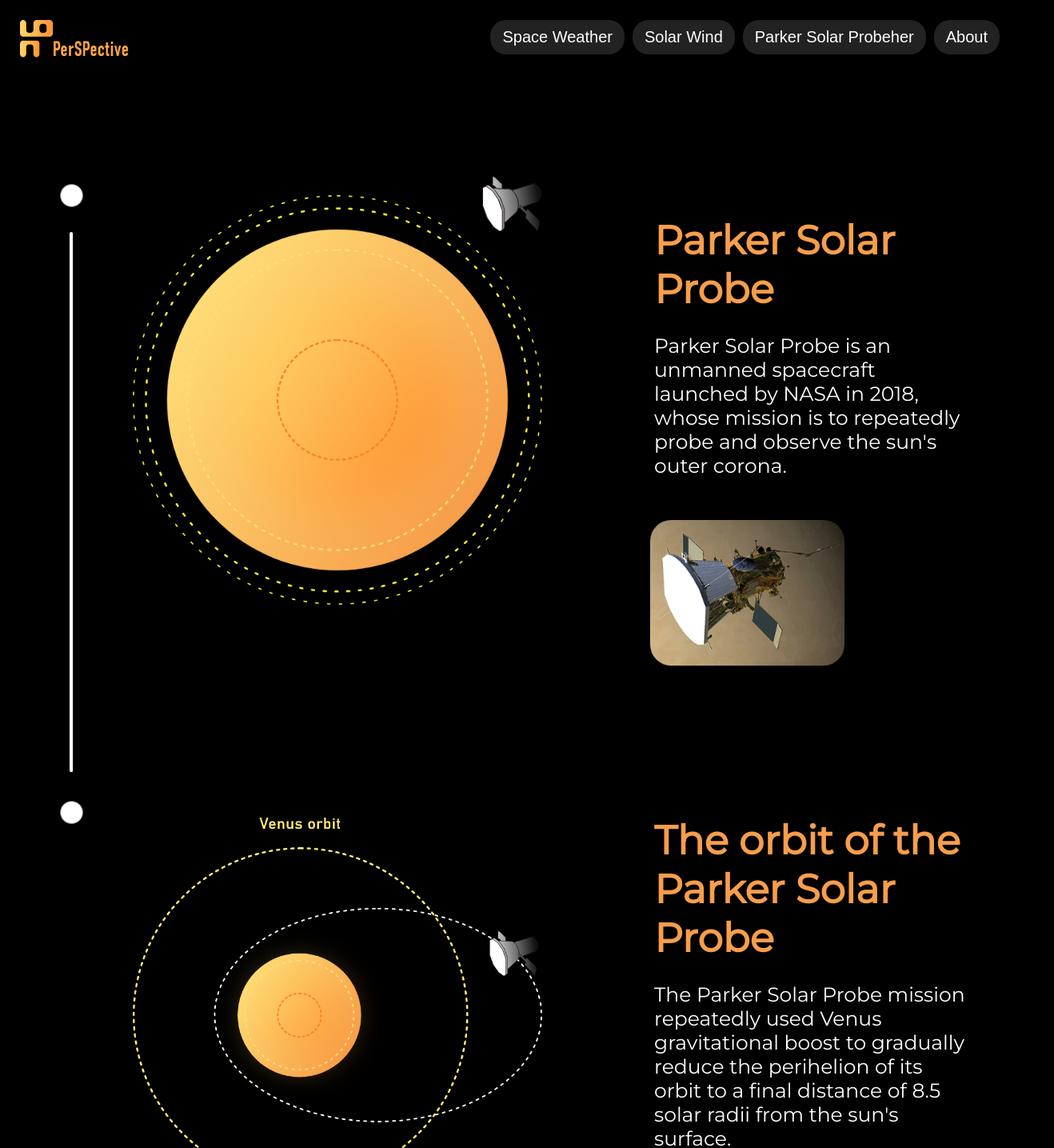
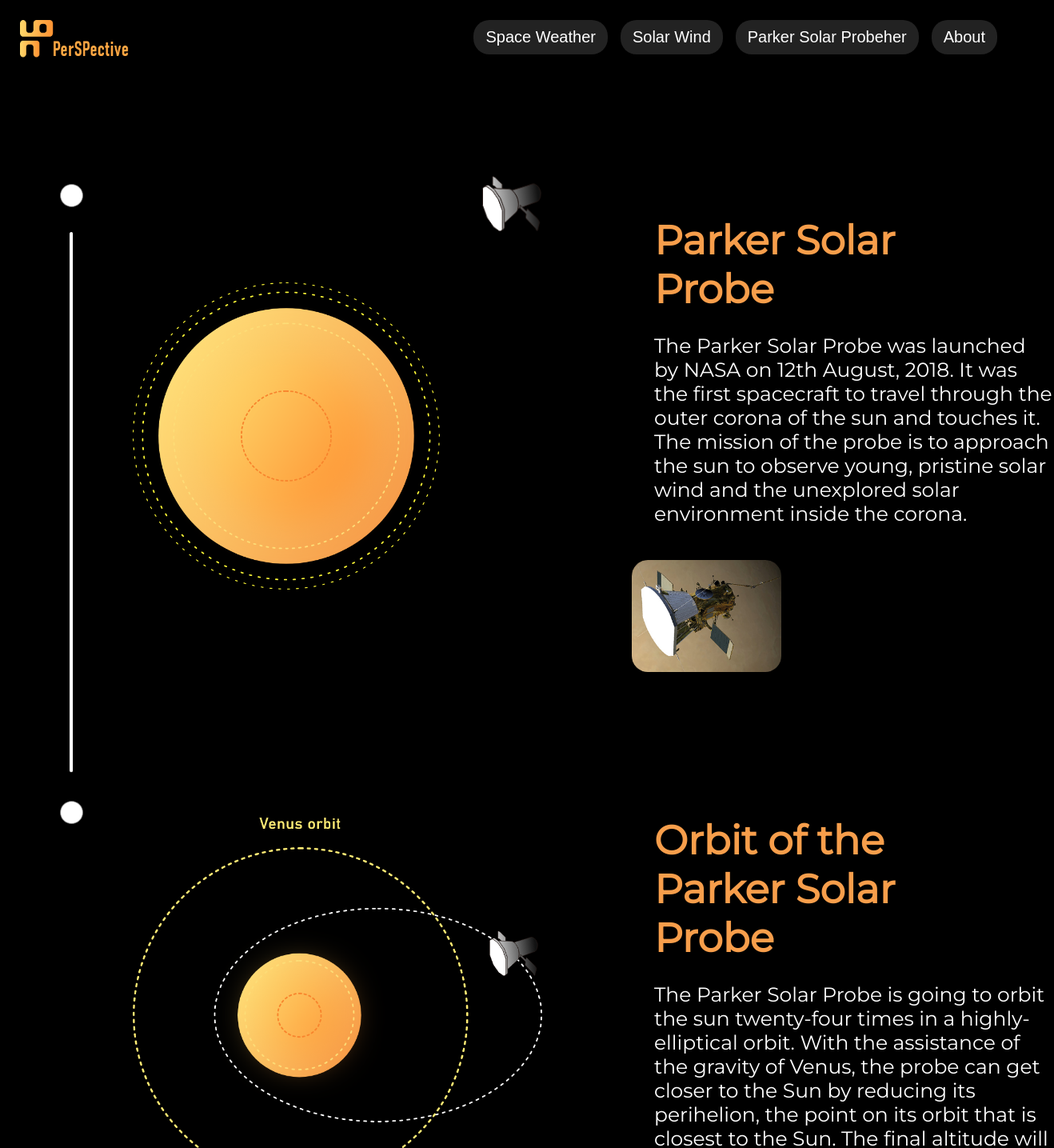
Before and after one commit to xiang221/NASA_Hackathon, a Next.js app: page /parker in a window 1280 px wide. Shown: the top 1435 px of the page at 80% size, 1318 px wide, since content can reach past the window. Built offline with nearby package versions, Linux system fonts and the light colour scheme.

Commit message:
fix:content

```diff
--- a/src/components/Chart.jsx
+++ b/src/components/Chart.jsx
@@ -16,15 +16,13 @@
           saveData(data[chart]);
         });
     } catch (error) {
-      console.log(error);
+      console.error(error);
     }
   }
 
   useEffect(() => {
     getData(chart);
   }, [chart]);
-
-  console.log(data);
 
   return (
     <div className={styles.chartContainer}>
--- a/src/components/Chartbox.jsx
+++ b/src/components/Chartbox.jsx
@@ -3,7 +3,6 @@
 
 export const Chart1 = (props) => {
   //code here
-  console.log(props.chart, props.data);
 
   if (!props.data) {
     return;
--- a/src/components/component.module.css
+++ b/src/components/component.module.css
@@ -19,7 +19,7 @@
     padding: 10px 15px;
     border-width:0;
     cursor: pointer;
-    margin:0 5px;
+    margin:0 8px;
     background-color: rgba(112,112,112,0.3);
     color:white;
     font-size: 20px;
--- a/src/pages/index.jsx
+++ b/src/pages/index.jsx
@@ -1,4 +1,4 @@
-import { React, useEffect, useState } from 'react';
+import { React } from 'react';
 import styles from '../styles/Home.module.css';
 import Head from 'next/head';
 import Image from 'next/image';
--- a/src/pages/info.jsx
+++ b/src/pages/info.jsx
@@ -24,7 +24,7 @@
           </p>
           <br />
           <p>
-            2.PerSPective shows ACE real-time data of Solar wind clearly. People can save time searching for data.{' '}
+            2.PerSPective shows ACE real-time data of Solar wind clearly. People can save time searching for data.
             <br />
           </p>
           <br />
@@ -35,7 +35,7 @@
             <br />
           </p>
         </div>
-        <div className={styles.picContainerRight} style={{ width: '40%', height: '40%', top: '300px' }}>
+        <div className={styles.picContainerRight} style={{ width: '40%', height: '40%', top: '350px' }}>
           <Image alt="" src="/assets/earth.png" layout="fill" objectFit="contain" />
         </div>
       </div>
@@ -46,7 +46,7 @@
               PerSPective Team
             </p>
           </div>
-          <div style={{ width: '50%', height: '70%' }}>
+          <div className={styles.picContainer} style={{ width: '80%', height: '80%' }}>
             <Image alt="" src="/assets/member.png" layout="fill" objectFit="contain" />
           </div>
         </div>
--- a/src/pages/parker.jsx
+++ b/src/pages/parker.jsx
@@ -15,17 +15,18 @@
           <div className={styles.satellitePic} style={{ width: '10%', height: '10%' }}>
             <Image alt="" src="/assets/satellite.png" layout="fill" objectFit="contain" />
           </div>
-          <div className={styles.picContainerLeft} style={{ width: '40%', height: '80%' }}>
+          <div className={styles.picContainerLeft} style={{ width: '30%', height: '70%', top: '150px' }}>
             <Image alt="" src="/assets/sun.png" layout="fill" objectFit="contain" />
           </div>
           <div className={styles.paragraphContainerRight}>
             <p className={styles.title}>Parker Solar Probe</p>
             <p>
-              Parker Solar Probe is an unmanned spacecraft launched by NASA in 2018, whose mission is to repeatedly
-              probe and observe the sun&apos;s outer corona.
+              The Parker Solar Probe was launched by NASA on 12th August, 2018. It was the first spacecraft to travel
+              through the outer corona of the sun and touches it. The mission of the probe is to approach the sun to
+              observe young, pristine solar wind and the unexplored solar environment inside the corona.
             </p>
           </div>
-          <div className={styles.picContainerRight} style={{ width: '26%', height: '26%', top: '500px' }}>
+          <div className={styles.picContainerRight} style={{ width: '20%', height: '20%', top: '550px', left: '59%' }}>
             <Image alt="" src="/assets/real_satellite.png" layout="fill" objectFit="contain" />
           </div>
         </div>
@@ -34,10 +35,12 @@
             <Image alt="" src="/assets/parker.png" layout="fill" objectFit="contain" />
           </div>
           <div className={styles.paragraphContainerRight}>
-            <p className={styles.title}>The orbit of the Parker Solar Probe</p>
+            <p className={styles.title}>Orbit of the Parker Solar Probe</p>
             <p>
-              The Parker Solar Probe mission repeatedly used Venus gravitational boost to gradually reduce the
-              perihelion of its orbit to a final distance of 8.5 solar radii from the sun&apos;s surface.
+              The Parker Solar Probe is going to orbit the sun twenty-four times in a highly-elliptical orbit. With the
+              assistance of the gravity of Venus, the probe can get closer to the Sun by reducing its perihelion, the
+              point on its orbit that is closest to the Sun. The final altitude will be 8.5 solar radii above the
+              surface.
             </p>
           </div>
         </div>
--- a/src/styles/Page.module.css
+++ b/src/styles/Page.module.css
@@ -26,6 +26,13 @@
     z-index: 5;
 }
 
+.picContainer{
+    position: absolute;
+    top:20px;
+    left:13%;
+    margin-top: 100px;
+}
+
 .earthLinePic{
     position: absolute;
     width: '20%';
@@ -43,7 +50,7 @@
 
 .paragraphContainerLeft{
     font-size: 25px;
-    width: 450px;
+    width: 500px;
     margin: 0 100px;
     position: relative;
     top:30px;
@@ -52,7 +59,7 @@
 
 .paragraphContainerRight{
     font-size: 25px;
-    width: 400px;
+    width: 500px;
     margin: 0 50px;
     position: relative;
     left:60%;
```
Also changed, not shown: src/pages/solar.jsx (+9 -10 lines), src/pages/weather.jsx (+6 -5 lines), 1 other file (tests, documents, lock files or other folders).
